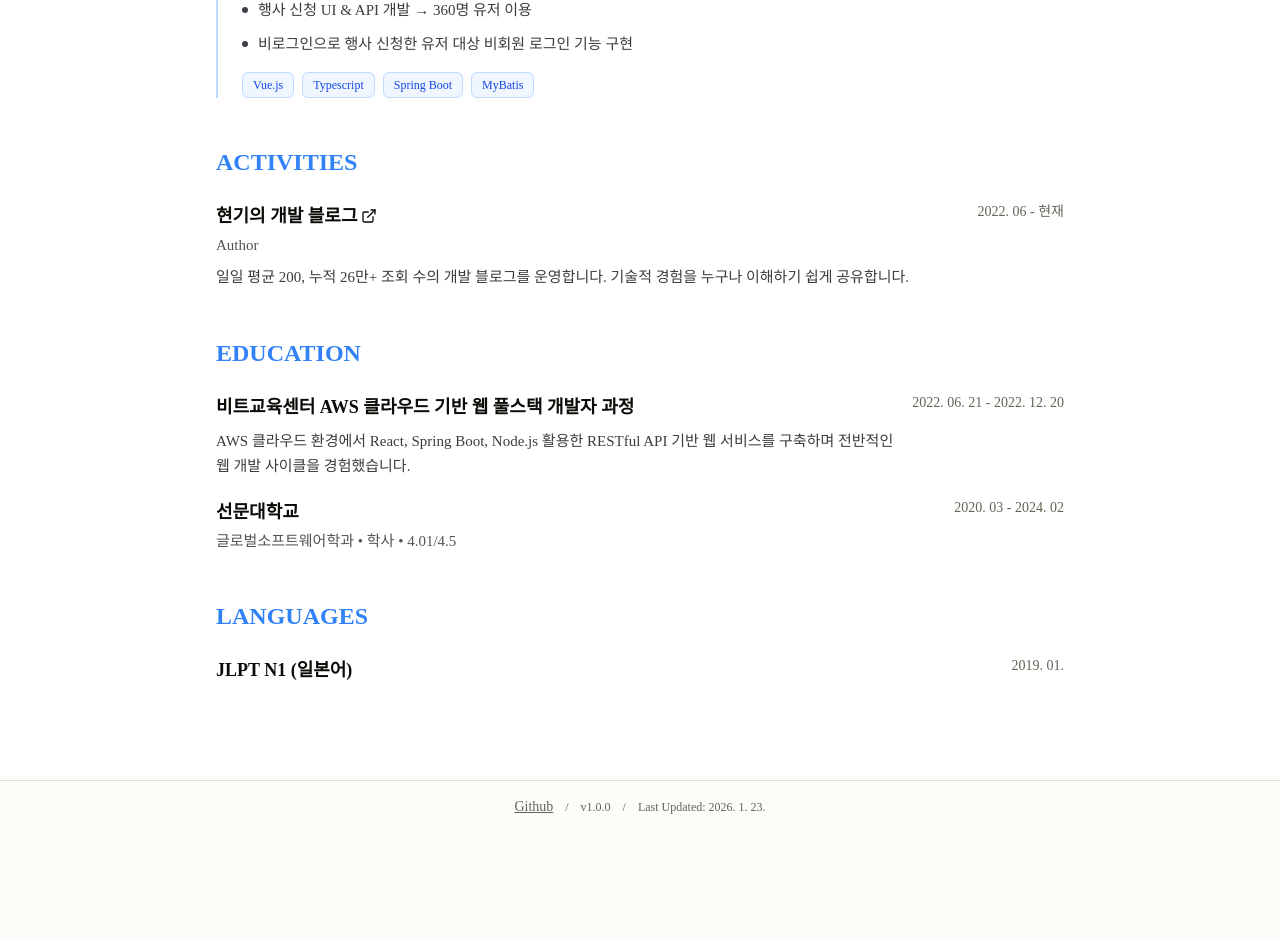
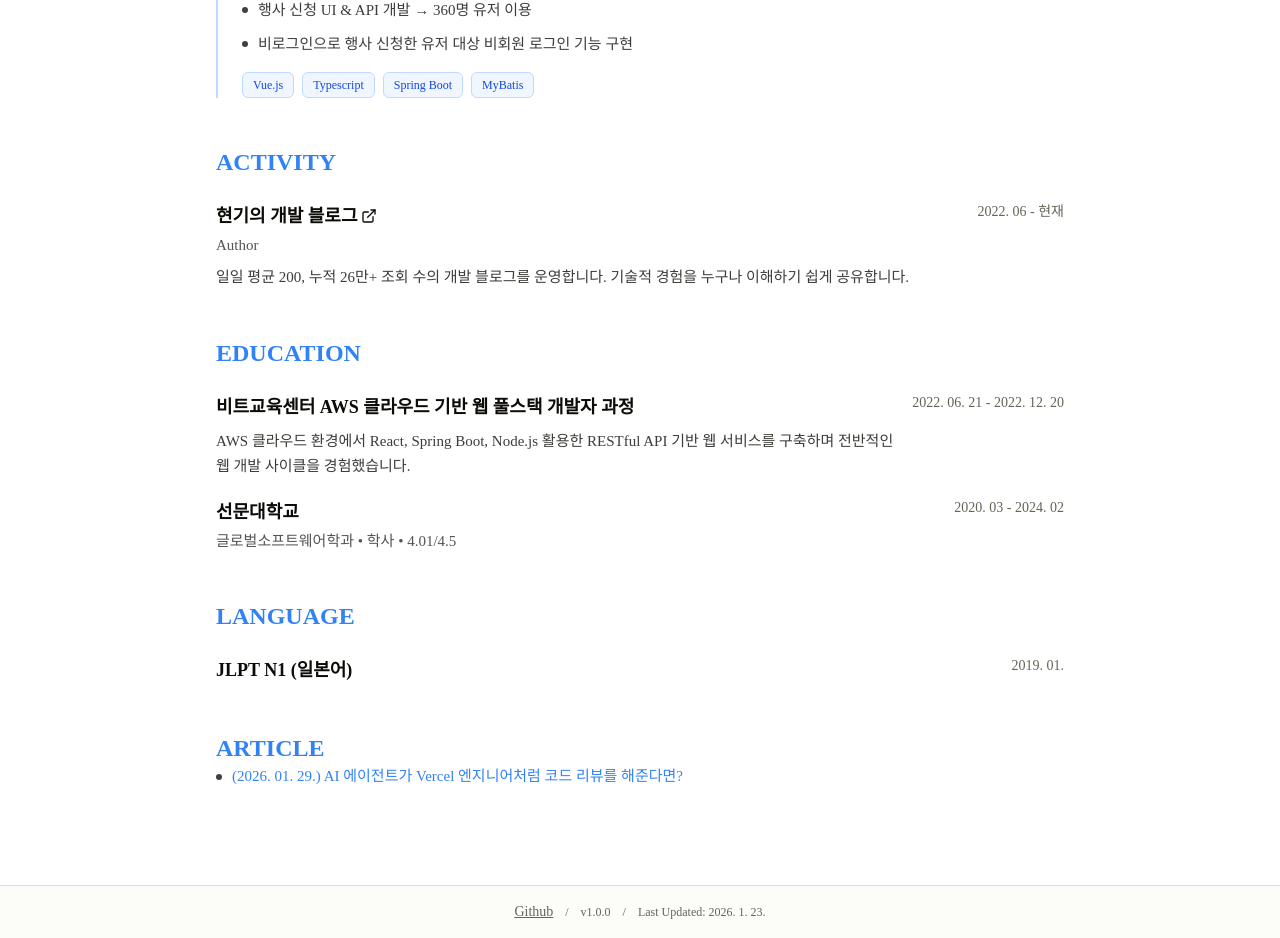
Before and after one commit to HongHyunKi/nextjs-resume, a Next.js app: page / in a window 1280 px wide. Shown: the part 3151-4089 px from the top of the page. Before the commit the page ends 3984 px from the top, so only its background shows below. Built offline with nearby package versions, Linux system fonts and the light colour scheme.

Commit message:
update: article 섹션 구현

```diff
--- a/app/page.tsx
+++ b/app/page.tsx
@@ -1,5 +1,6 @@
 import {
   ACTIVITIES,
+  ARTICLES,
   CONTACT,
   EDUCATION,
   LANGUAGES,
@@ -233,7 +234,7 @@ export default function ResumePage() {
 
         {/** Activities */}
         <section className="mb-12">
-          <h2 className="mb-6 text-2xl font-bold text-blue-600">ACTIVITIES</h2>
+          <h2 className="mb-6 text-2xl font-bold text-blue-600">ACTIVITY</h2>
           <div className="space-y-5">
             {ACTIVITIES.map((activity, index) => (
               <div
@@ -322,7 +323,7 @@ export default function ResumePage() {
 
         {/** Languages */}
         <section className="mb-12">
-          <h2 className="mb-6 text-2xl font-bold text-blue-600">LANGUAGES</h2>
+          <h2 className="mb-6 text-2xl font-bold text-blue-600">LANGUAGE</h2>
           <div className="space-y-5">
             {LANGUAGES.map((lang, index) => (
               <div
@@ -339,6 +340,29 @@ export default function ResumePage() {
             ))}
           </div>
         </section>
+
+        {/** Article */}
+        <section className="mb-12">
+          <h2 className="text-2xl font-bold text-blue-600">ARTICLE</h2>
+          <ul className="space-y-2.5">
+            {ARTICLES.map((article, index) => (
+              <li
+                key={index}
+                className="flex items-center gap-2.5 text-[15px] leading-relaxed text-foreground/80"
+              >
+                <div className="h-1.5 w-1.5 rounded-full bg-zinc-700 flex-shrink-0" />
+                <a
+                  href={article.link}
+                  target="_blank"
+                  rel="noopener noreferrer"
+                  className="inline-flex items-center gap-1 hover:underline text-blue-600"
+                >
+                  ({article.date}) {article.title}
+                </a>
+              </li>
+            ))}
+          </ul>
+        </section>
       </div>
     </main>
   );
--- a/lib/resume-data.ts
+++ b/lib/resume-data.ts
@@ -305,3 +305,12 @@ export const LANGUAGES = [
     period: '2019. 01.',
   },
 ];
+
+/** 아티클 */
+export const ARTICLES = [
+  {
+    title: 'AI 에이전트가 Vercel 엔지니어처럼 코드 리뷰를 해준다면?',
+    date: '2026. 01. 29.',
+    link: 'https://hyunki99.tistory.com/136',
+  },
+];
```
